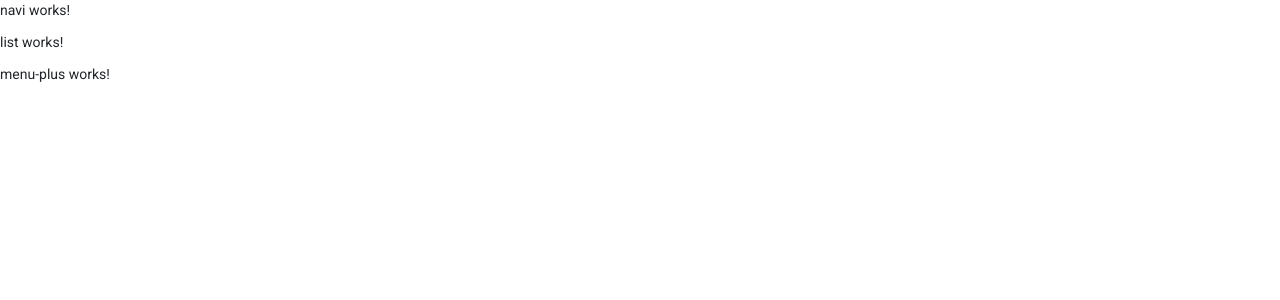
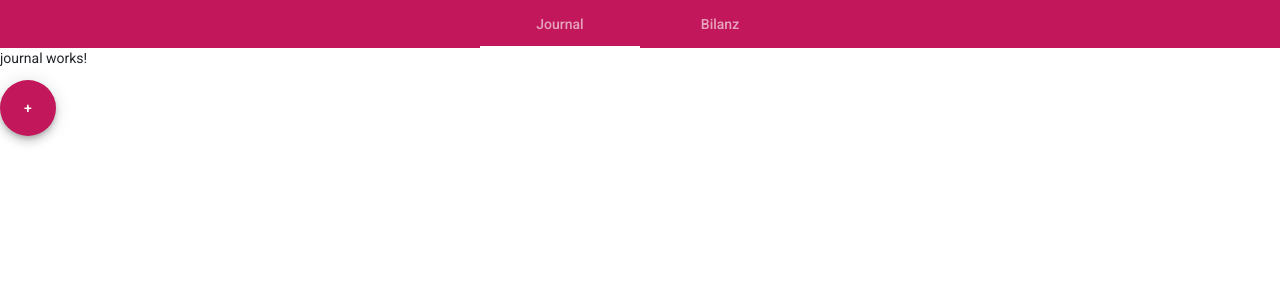
Before and after one commit to alldavelong/angular-cost-splitter, an Angular app: page / in a window 1280 px wide. Shown: the top 300 px of the page. Built offline with nearby package versions, Linux system fonts and the light colour scheme.

Commit message:
added navi-tabs and menu-plus-button

```diff
--- a/src/app/app.component.html
+++ b/src/app/app.component.html
@@ -1,4 +1,3 @@
 <app-navi></app-navi>
-<app-list></app-list>
 <app-menu-plus></app-menu-plus>
 <router-outlet></router-outlet>
--- /dev/null
+++ b/src/app/balance/balance.component.html
@@ -0,0 +1 @@
+<p>balance works!</p>
--- /dev/null
+++ b/src/app/balance/balance.component.ts
@@ -0,0 +1,15 @@
+import { Component, OnInit } from '@angular/core';
+
+@Component({
+  selector: 'app-balance',
+  templateUrl: './balance.component.html',
+  styleUrls: ['./balance.component.css']
+})
+export class BalanceComponent implements OnInit {
+
+  constructor() { }
+
+  ngOnInit(): void {
+  }
+
+}
--- /dev/null
+++ b/src/app/journal/journal.component.html
@@ -0,0 +1 @@
+<p>journal works!</p>
--- /dev/null
+++ b/src/app/journal/journal.component.ts
@@ -0,0 +1,15 @@
+import { Component, OnInit } from '@angular/core';
+
+@Component({
+  selector: 'app-journal',
+  templateUrl: './journal.component.html',
+  styleUrls: ['./journal.component.css']
+})
+export class JournalComponent implements OnInit {
+
+  constructor() { }
+
+  ngOnInit(): void {
+  }
+
+}
--- a/src/app/menu-plus/menu-plus.component.html
+++ b/src/app/menu-plus/menu-plus.component.html
@@ -1 +1 @@
-<p>menu-plus works!</p>
+<button mat-fab color="primary">+</button>
--- a/src/app/navi/navi.component.html
+++ b/src/app/navi/navi.component.html
@@ -1 +1,4 @@
-<p>navi works!</p>
+<mat-tab-group mat-align-tabs="center" backgroundColor="primary">
+    <mat-tab label="Journal"><app-journal></app-journal></mat-tab>
+    <mat-tab label="Bilanz"><app-balance></app-balance></mat-tab>
+</mat-tab-group>
```
Also changed, not shown: src/app/app.module.ts (+12 -2 lines), src/app/balance/balance.component.css (added), src/app/journal/journal.component.css (added), 2 other files (tests, documents, lock files or other folders).
